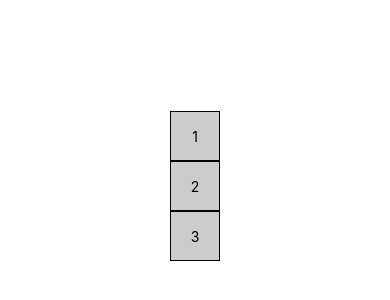
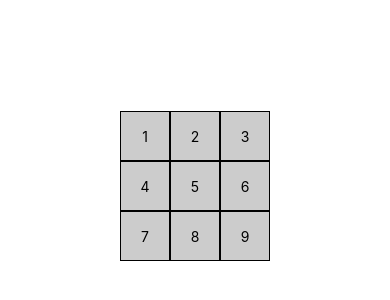
Before and after one commit to kazuuu/2tdss2023, a React Native app in the folder FiapApp/: screen / in a window 390 px wide. Shown: the part 236-536 px from the top of the page. Built offline with nearby package versions, Linux system fonts and the light colour scheme.

Commit message:
Phone dial

```diff
--- a/FiapApp/App.js
+++ b/FiapApp/App.js
@@ -6,6 +6,7 @@ export default class App extends React.Component {
   render() {
     return (
       <View style={styles.container}>
+        <View style={{flexDirection: 'row'}}>
           <TouchableOpacity
             onPress={this.onPress}
             style={{
@@ -51,6 +52,101 @@ export default class App extends React.Component {
           >
             <Text>3</Text>
           </TouchableOpacity>
+        </View>
+        <View style={{flexDirection: 'row'}}>
+          <TouchableOpacity
+            onPress={this.onPress}
+            style={{
+              height: 50,
+              width: 50,
+              alignItems: 'center',
+              justifyContent: 'center',
+              backgroundColor: '#ccc',
+              padding: 10,
+              borderWidth: 1,
+              borderColor: 'black',
+            }}
+          >
+            <Text>4</Text>
+          </TouchableOpacity>
+          <TouchableOpacity
+            onPress={this.onPress}
+            style={{
+              height: 50,
+              width: 50,
+              alignItems: 'center',
+              justifyContent: 'center',
+              backgroundColor: '#ccc',
+              padding: 10,
+              borderWidth: 1,
+              borderColor: 'black',
+            }}
+          >
+            <Text>5</Text>
+          </TouchableOpacity>
+          <TouchableOpacity
+            onPress={this.onPress}
+            style={{
+              height: 50,
+              width: 50,
+              alignItems: 'center',
+              justifyContent: 'center',
+              backgroundColor: '#ccc',
+              padding: 10,
+              borderWidth: 1,
+              borderColor: 'black',
+            }}
+          >
+            <Text>6</Text>
+          </TouchableOpacity>
+        </View>
+        <View style={{flexDirection: 'row'}}>
+          <TouchableOpacity
+            onPress={this.onPress}
+            style={{
+              height: 50,
+              width: 50,
+              alignItems: 'center',
+              justifyContent: 'center',
+              backgroundColor: '#ccc',
+              padding: 10,
+              borderWidth: 1,
+              borderColor: 'black',
+            }}
+          >
+            <Text>7</Text>
+          </TouchableOpacity>
+          <TouchableOpacity
+            onPress={this.onPress}
+            style={{
+              height: 50,
+              width: 50,
+              alignItems: 'center',
+              justifyContent: 'center',
+              backgroundColor: '#ccc',
+              padding: 10,
+              borderWidth: 1,
+              borderColor: 'black',
+            }}
+          >
+            <Text>8</Text>
+          </TouchableOpacity>
+          <TouchableOpacity
+            onPress={this.onPress}
+            style={{
+              height: 50,
+              width: 50,
+              alignItems: 'center',
+              justifyContent: 'center',
+              backgroundColor: '#ccc',
+              padding: 10,
+              borderWidth: 1,
+              borderColor: 'black',
+            }}
+          >
+            <Text>9</Text>
+          </TouchableOpacity>
+        </View>
         <StatusBar style="auto" />
       </View>
     );
```
Lines whose indentation alone changed are shown as unchanged.
